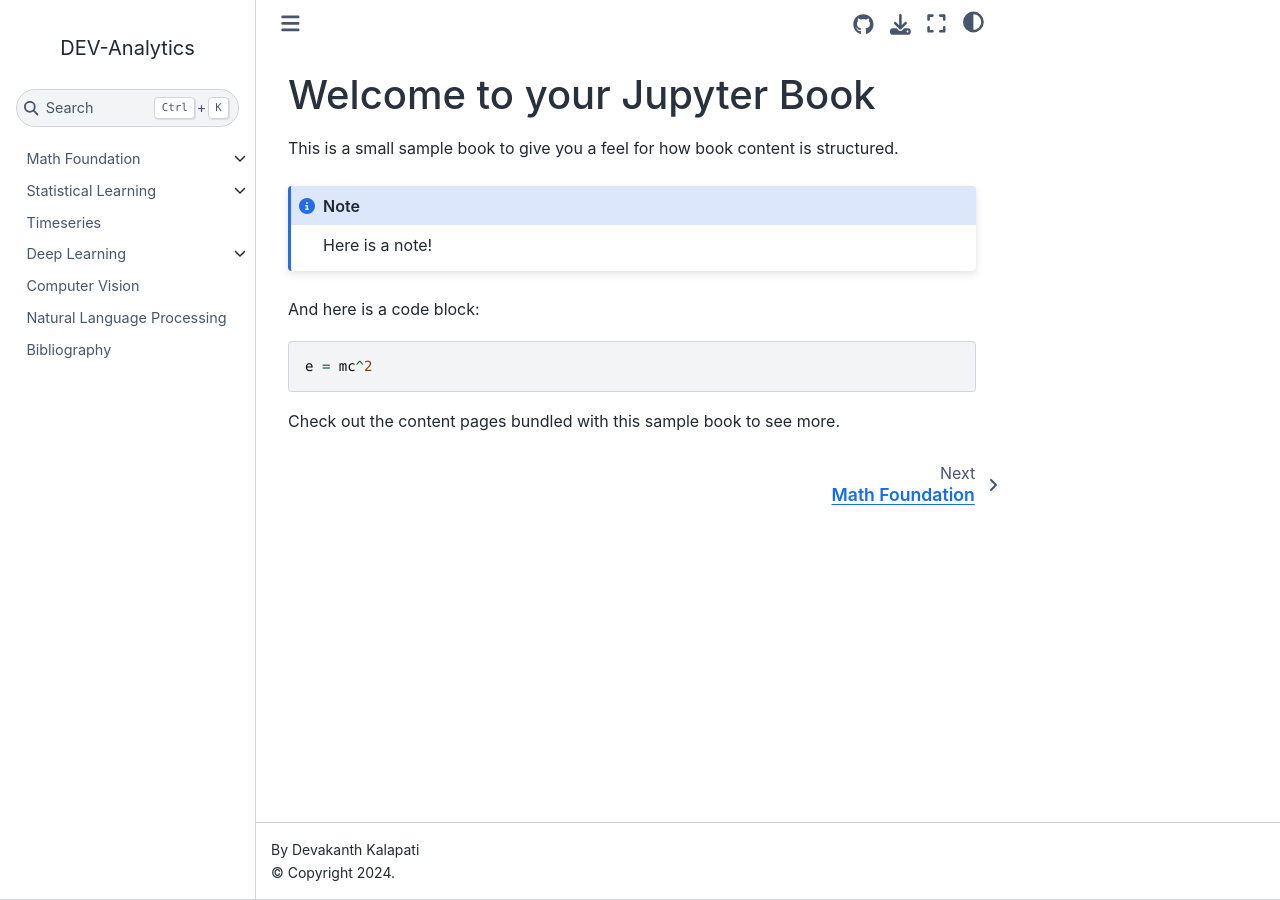
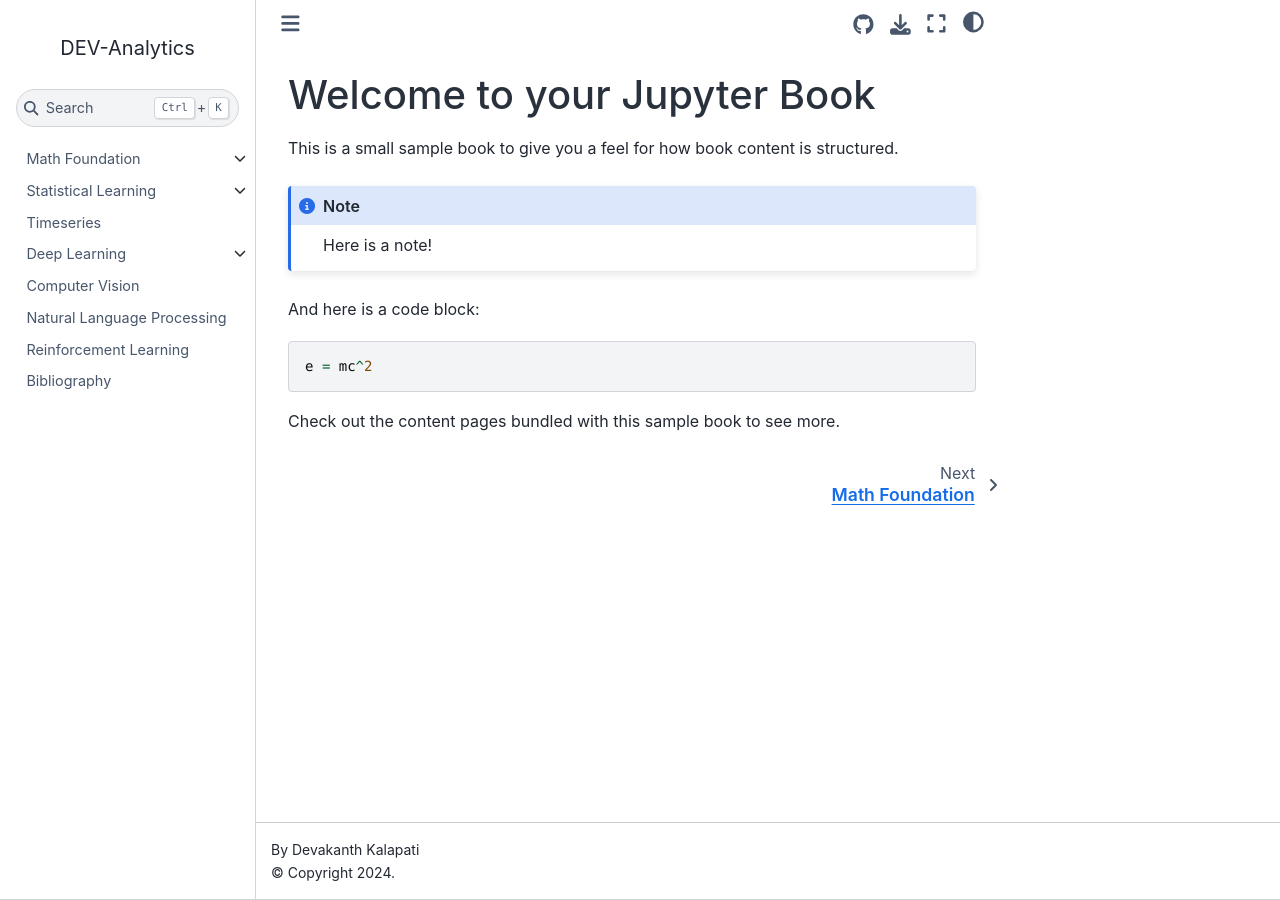
Before and after one commit to deva-k/dev-analytics, a Jupyter Book: the page built from index.md, in a window 1280 px wide. Built offline with Jupyter Book 1.0.4 settings and Sphinx 7.4.7 and the Sphinx Book theme 1.1.4, drawn with Linux system fonts in a browser that asks for light colours; pages that are not in the unit, such as notebooks, are missing from menus.

Commit message:
RL first draft

```diff
--- a/_toc.yml
+++ b/_toc.yml
@@ -15,4 +15,5 @@ chapters:
   - file: book/deep_learning/pytorch
 - file: book/computer_vision
 - file: book/natural_language
+- file: book/reinforcement_learning
 - file: book/bibliography
```
Also changed, not shown: book/reinforcement_learning.ipynb (added), 1 other file.
